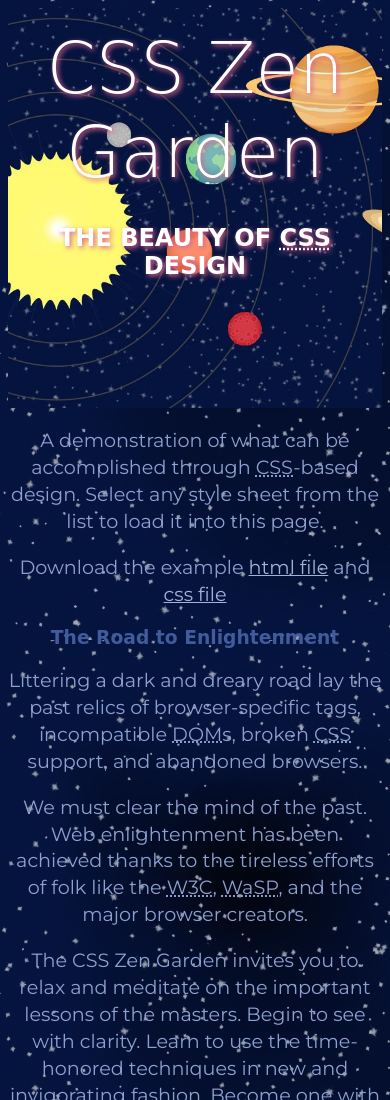
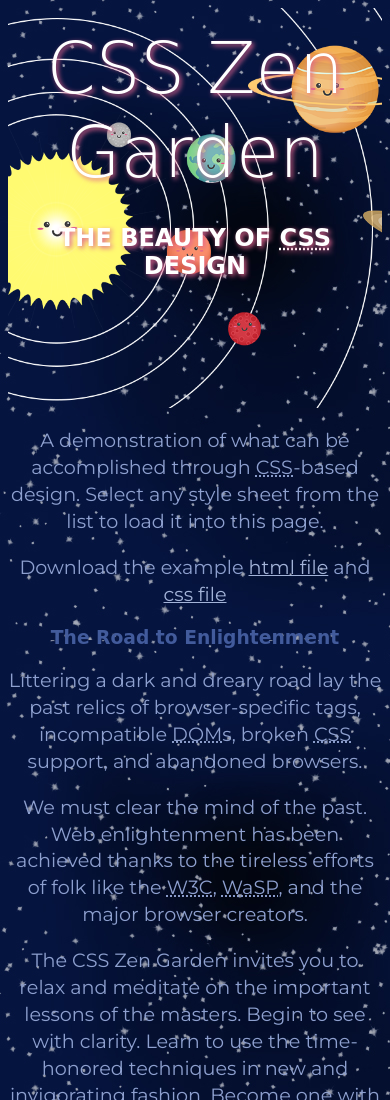
Before and after one commit to trvrpp71/zengarden331_10, a plain HTML site: page index.html in a window 390 px wide. Shown: the top 1100 px of the page. Drawn offline with Linux system fonts and the light colour scheme; a web font is replaced by a local one.

Commit message:
sm header

```diff
--- a/style.scss
+++ b/style.scss
@@ -29,7 +29,7 @@
 
 
 	.intro header {
-		background-image: url('assets/images/small-header.jpg');
+		background-image: url('assets/images/small-header.png');
 		height: 400px;
 		background-size: cover;
 		h1 {
@@ -84,6 +84,7 @@
 
 
 @media only screen and (min-width: 40em) {
+
 
 	.page-wrapper {
 		display: flex;
```
Also changed, not shown: style.css.
